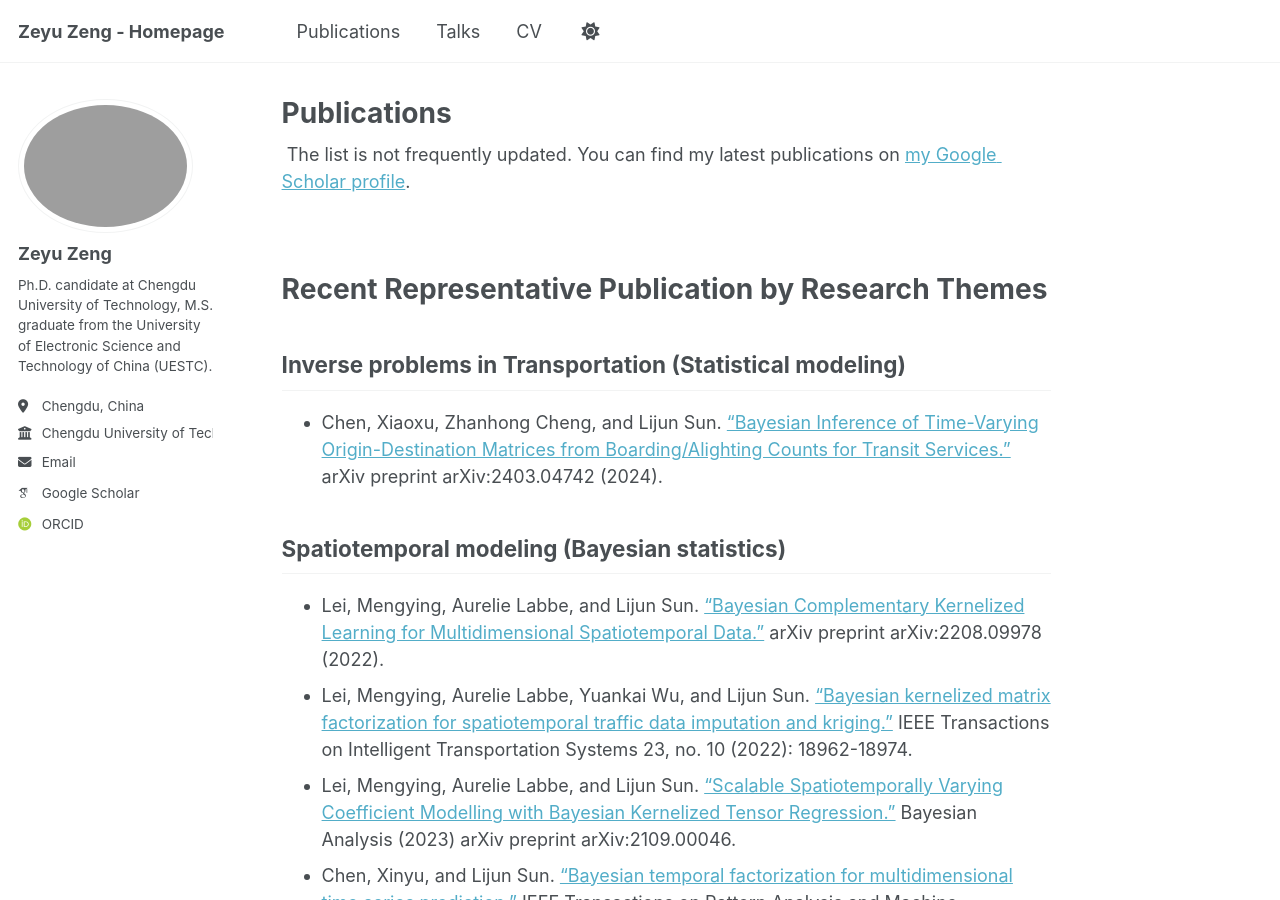
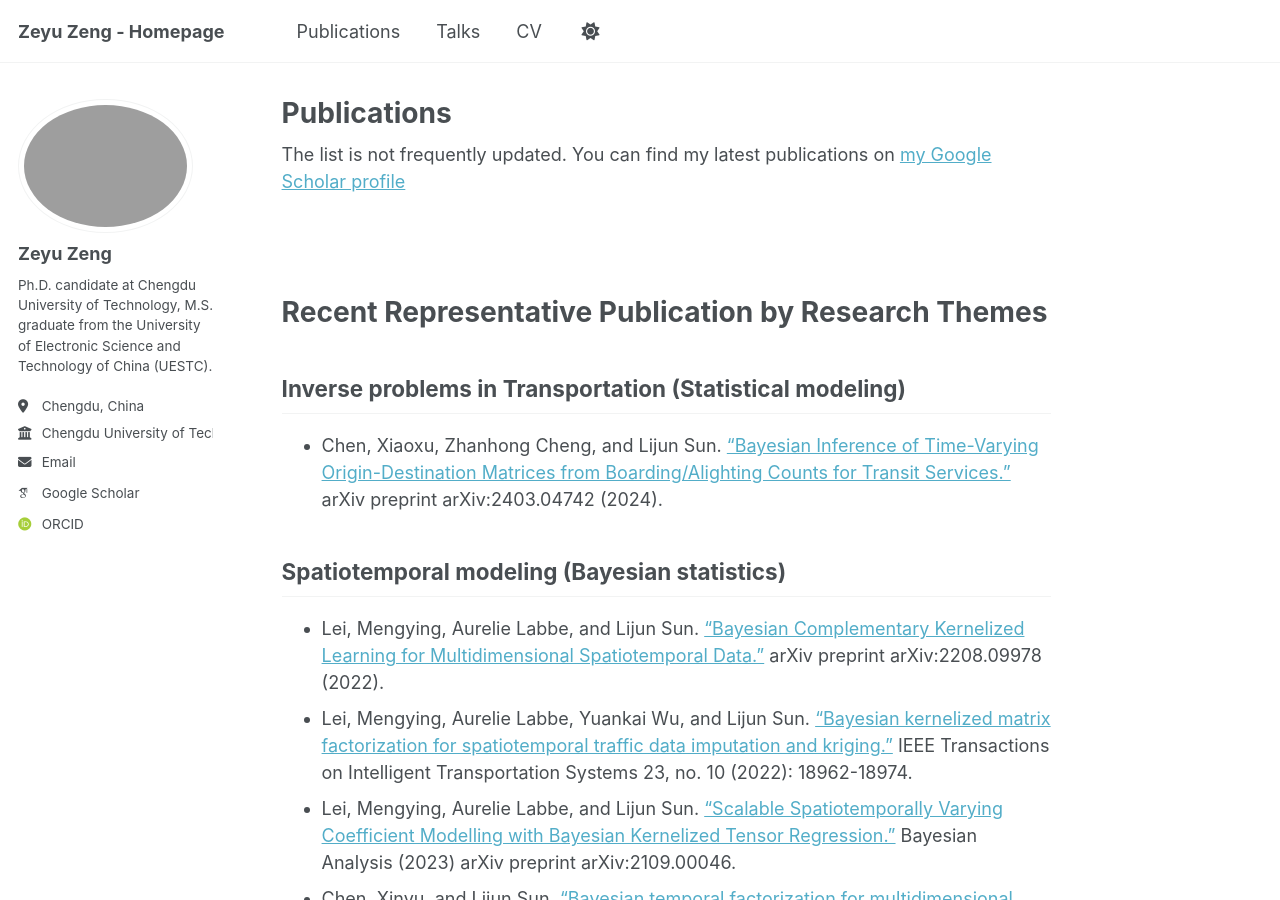
Before and after one commit to zengzeyu0704/zengzeyu0704.github.io, a Jekyll site: the page built from _pages/publications.md, in a window 1280 px wide and 900 px high. Built offline with Jekyll 4.4.1, drawn with Linux system fonts in a browser that asks for light colours; some web fonts are replaced.

Commit message:
Update publications.md

```diff
--- a/_pages/publications.md
+++ b/_pages/publications.md
@@ -4,10 +4,17 @@ permalink: /publications/
 author_profile: true
 ---
 
-<div class="wordwrap">
-    The list is not frequently updated. You can find my latest publications on
-    <a href="https://scholar.google.com.hk/citations?view_op=list_works&hl=en&user=t3icTAIAAAAJ" target="_blank">my Google Scholar profile</a>.
-</div>
+<!-- {% if author.googlescholar %}
+  You can also find my articles on <u><a href="{{author.googlescholar}}">my Google Scholar profile</a>.</u>
+{% endif %}
+
+{% include base_path %}
+
+{% for post in site.publications reversed %}
+  {% include archive-single.html %}
+{% endfor %} -->
+
+The list is not frequently updated. You can find my latest publications on [my Google Scholar profile](https://scholar.google.com.hk/citations?view_op=list_works&hl=en&user=t3icTAIAAAAJ)
 
 <br>
 <br>
```
